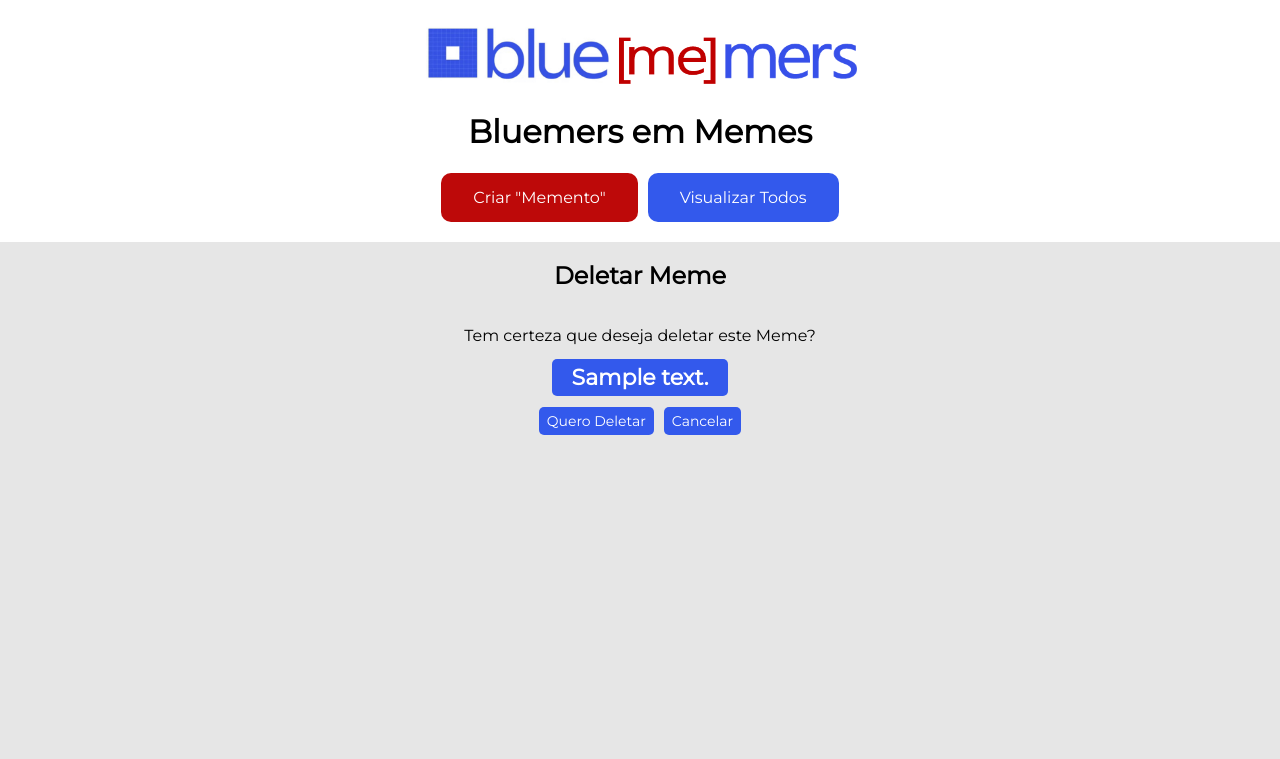
After one commit to GHEPT/ProjCRUD_Mod2, a Flask app: page /delete/1 in a window 1280 px wide. The commit adds this page. Shown: the top 759 px of the page. Run offline with Flask 2, Linux system fonts and the light colour scheme; tables that the repository leaves empty hold one stand-in row (values such as "Sample post").

Commit message:
[FIX] Meme

```diff
--- a/app.py
+++ b/app.py
@@ -104,6 +104,22 @@ def update(meme_id):
     sucesso = True
   return render_template('update.html', meme=meme,sucesso=sucesso)
 
+@bp.route('/delete/<meme_id>') # Rota de confirmação de delete. confirmar perdir para o usuário(@) se ele realmente quer deletar o filme.
+
+def delete(meme_id):
+  meme = Memes.read_all(meme_id)
+  return render_template('delete.html', meme=meme)
+
+
+@bp.route('/delete/<meme_id>/confirmed') # rota que confirma a deleção do resgistro, e mostra a mensagem de deleção concluída.
+def delete_confirmed(meme_id):
+  sucesso = None
+  meme = Memes.read_all(meme_id)
+  if meme:
+    meme.delete()
+    sucesso = True
+  return render_template('delete.html', sucesso=sucesso)
+
 
 # Pega os dados do blueprint da nossa aplicação (nome do app e as rotas) e registra dentro do app do Flask
 app.register_blueprint(bp)
--- /dev/null
+++ b/static/pages/delete.css
@@ -0,0 +1,16 @@
+.removido_sucesso {
+    background-color: #f8d7da;
+    border-color: #f5c6cb;
+    color: #721c24;
+    margin: 0 50px;
+    border-radius: 4px;
+}
+
+.highlight {
+    background: #3359ec;
+    border-radius: 5px;
+    color: #FFFFFF;
+    font-size: 22px;
+    font-weight: bold;
+    padding: 5px 20px;
+}
--- a/static/style.css
+++ b/static/style.css
@@ -34,9 +34,7 @@ body {
     object-fit: cover;
     margin-top: 10px;
     transition: opacity 1200ms;
-    -webkit-box-shadow: 20px 30px 40px rgba(15, 65, 105, 0.575);
-		-moz-box-shadow:    20px 30px 10px rgba(24, 60, 90, 0.45);
-		box-shadow:         20px 20px 10px rgba(18, 49, 75, 0.45);
+    box-shadow: 20px 20px 10px rgba(18, 49, 75, 0.45);
 }
 
 #slider img.selected{
@@ -122,6 +120,25 @@ body {
     text-decoration: none;
 }
 
+.botao_edt {
+    background-color: #3359ec;
+    border: none;
+    border-radius: 5px;
+    color: white;
+    cursor: pointer;
+    display: inline-block;
+    font-size: 14px;
+    margin: 0 5px;
+    padding: 5px 8px;
+    text-align: center;
+    text-decoration: none;
+}
+
+.botao_edt:hover {
+    background-color: #ffef15;
+    color: black
+}
+
 .botao:hover {
     background-color: #c73e3e;
 }
@@ -131,7 +148,7 @@ body {
 }
 
 .form_input {
-    height: 35px;
+    height: 34px;
 }
 
 td {
@@ -139,3 +156,9 @@ td {
     max-width: 400px;
     word-wrap: break-word;
 }
+
+.tag {
+    background-color: #3359ec;
+    color: #FFFFFF;
+    font-weight: bold;
+}
--- /dev/null
+++ b/templates/delete.html
@@ -0,0 +1,49 @@
+<!DOCTYPE html>
+<html lang="en">
+<head>
+    <meta charset="UTF-8">
+    <meta http-equiv="X-UA-Compatible" content="IE=edge">
+    <meta name="viewport" content="width=device-width, initial-scale=1.0">
+    <title>Bluememers | Deletar</title>
+    <link rel="stylesheet" href="../static/style.css">
+    <link rel="stylesheet" href="../static/pages/delete.css">
+</head>
+<body>
+
+    {% include 'header.html' %}
+        <!-- HMTL de sucesso na remoção dos memes segunda rota) -->
+    {% if sucesso %}
+        <div class="bloco delete_sucesso">
+            <p>Meme removido com sucesso</p>
+        </div>
+        <div class="bloco">
+            <a href="/read" class="botao">Visualizar todos</a>
+        </div>
+
+    {% elif meme %}
+        <!-- HTML de confirmação da rota -->
+        <div class="bloco">
+            <h2>Deletar Meme</h2>
+        </div>
+        <div class="bloco">
+            <p>Tem certeza que deseja deletar este Meme?<br><br><span class="highlight">{{meme.texto}}</span>
+        </div>
+        <div class="bloco">
+            <a href="/delete/{{meme.id}}/confirmed" class="botao_edt">Quero Deletar</a>
+            <a href="/read" class="botao_edt">Cancelar</a>
+        </div>
+
+    {% else %}
+        <div class="bloco">
+            <h2>Remover Meme</h2>
+        </div>
+        <div class="bloco">
+            <p>Não temos Meme com este ID</p>
+        </div>
+        <div class="bloco">
+            <a href="/read" class="botao">Voltar para Memes</a>
+        </div>
+
+    {% endif %}
+</body>
+</html>
--- a/templates/index.html
+++ b/templates/index.html
@@ -3,7 +3,7 @@
 <head>
   <meta charset="UTF-8">
   <meta name="viewport" content="width=device-width, initial-scale=1.0">
-  <title>Bluememers</title>
+  <title>Bluememers | Home</title>
   <link rel="stylesheet" href="/static/style.css">
 </head>
 <body>
```
Also changed, not shown: templates/read_all.html (+4 -6 lines), templates/read_single.html (+31 -20 lines), static/script.js (line endings or trailing spaces).
